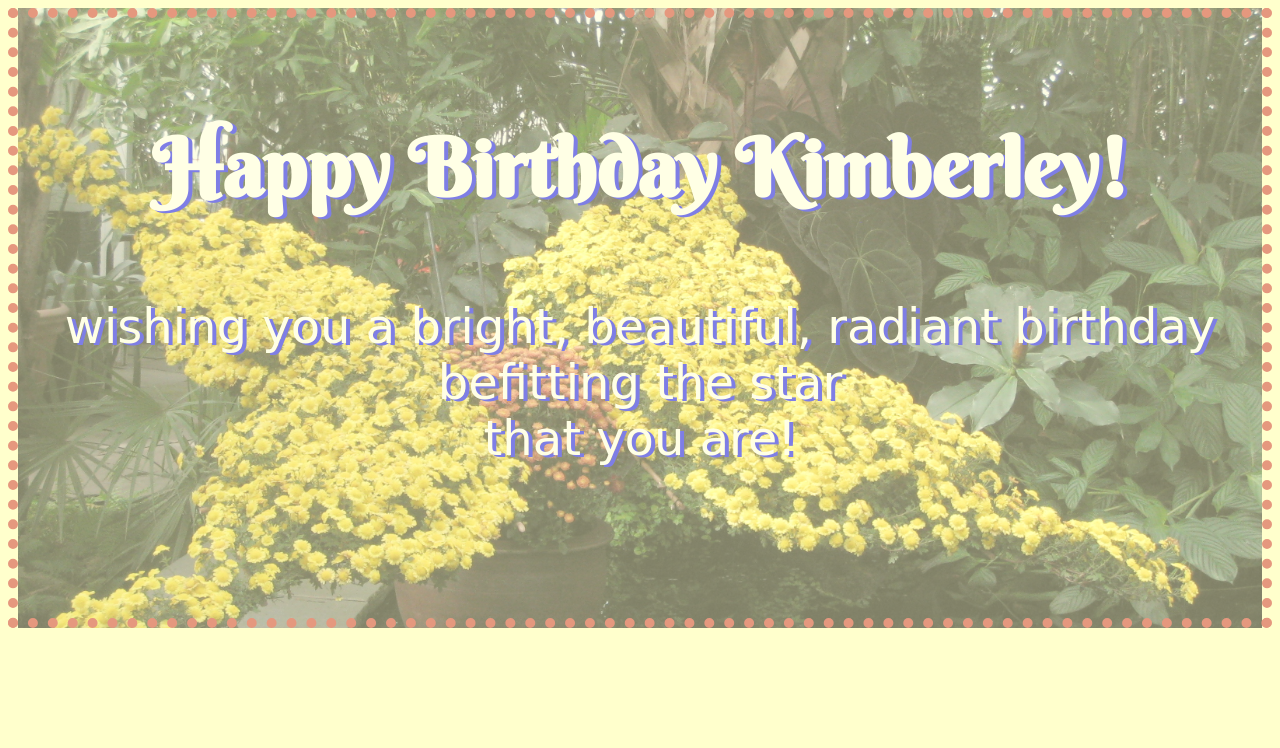
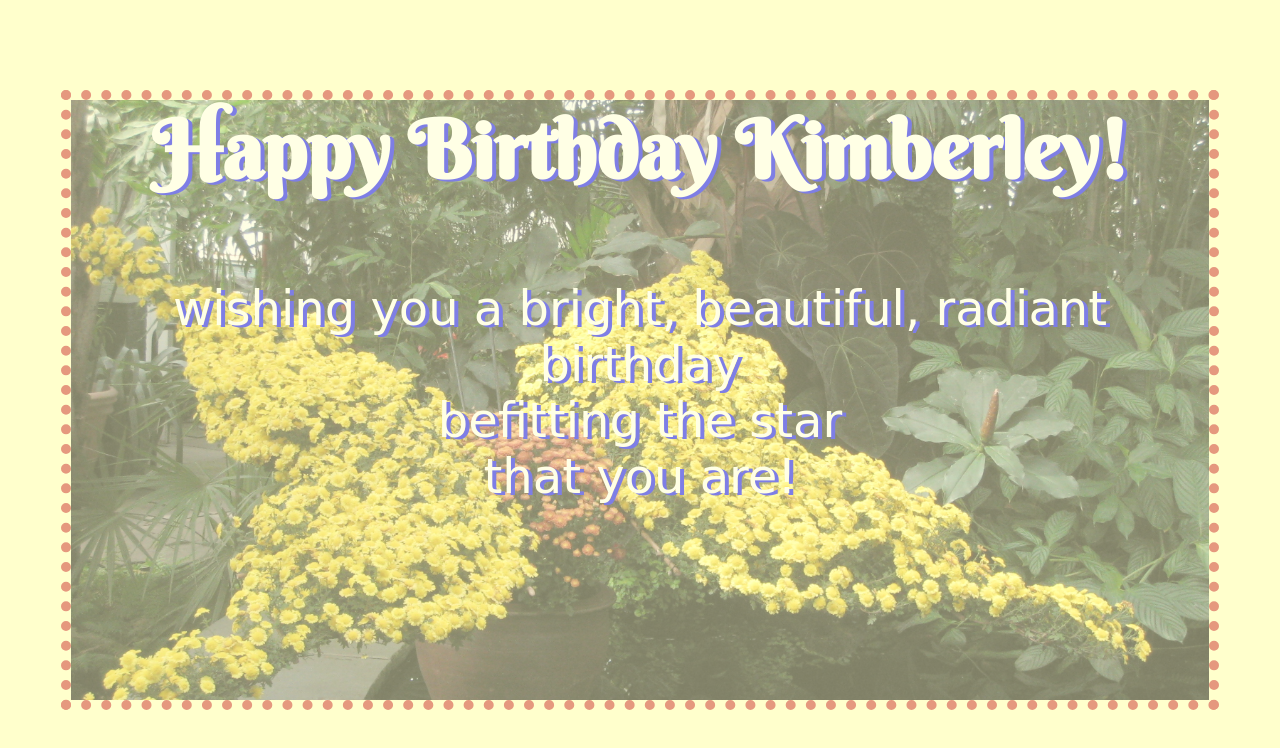
Before and after one commit to j-go-j/Kim, a plain HTML site: page index.html in a window 1280 px wide. Drawn offline with Linux system fonts and the light colour scheme; a web font is replaced by a local one.

Commit message:
border-scale-fixes

```diff
--- a/main.css
+++ b/main.css
@@ -1,21 +1,20 @@
 body {
 	background-color: #ffffcc;
+
 }
 main {
 	margin-left: auto;
 	margin-right: auto;
 }
 
-div {
+div.img {
+	width:90%;
 	min-height: 600px;
-	max-height: 600px;
 	margin-left: auto;
 	margin-right: auto;
 	background: url("images/IMG_5280.jpg") no-repeat center center;
 	background-size: cover;
-	border: 10px dotted #cc3333;
-}
-.img {
+	outline: 10px dotted #cc3333;
 	opacity: 0.5;
 }
 p {
```
